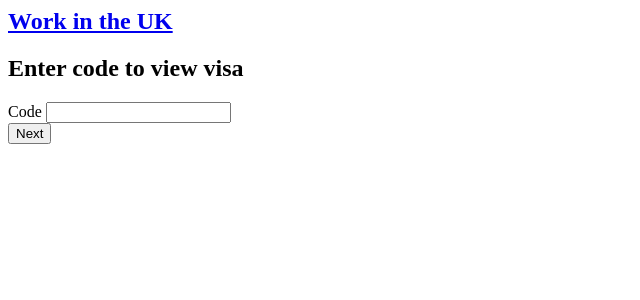
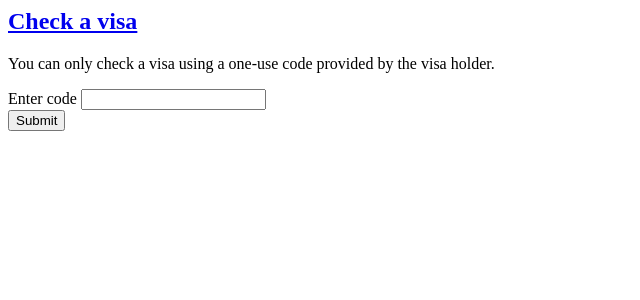
Before and after one commit to sausages-of-the-future/work-uk, a Flask app: template work_uk/templates/check_code.html in a window 1280 px wide. Shown: the top 300 px of the page, without its empty margins (0-640 px from the left). Run offline with Flask 2, Linux system fonts and the light colour scheme; the template is opened without the code that fills it: values that come from a table or form of the project are taken from there, others are empty; parts of the project's set-up code (start-up, migrations or seed data) failed here and were passed over; some libraries are stand-ins or nearby versions.

Commit message:
slightly  better copy

```diff
--- a/work_uk/forms.py
+++ b/work_uk/forms.py
@@ -3,4 +3,4 @@ from flask_wtf import Form
 from wtforms import TextField, validators
 
 class CheckCode(Form):
-    code = TextField('Code', validators=[validators.required()])
+    code = TextField('Enter code', validators=[validators.required()])
--- a/work_uk/templates/base_transaction.html
+++ b/work_uk/templates/base_transaction.html
@@ -4,7 +4,7 @@
 {% block content %}
   <div class="header service">
     <nav class="top-bar" data-topbar>
-      <h1><a href="/">Work in the UK</a></h1>
+    <h1 class="title"><img id="header_crown" src="{{ config.WWW_BASE_URL + '/static/images/crown_white.png'}}"/>{% block header_title %}<a href="/">Start an organisation</a>{% endblock %}</h1>
     </nav>
   </div>
   {% with messages = get_flashed_messages(with_categories=true) %}
--- a/work_uk/templates/check_code.html
+++ b/work_uk/templates/check_code.html
@@ -1,12 +1,16 @@
 {% extends "base_transaction.html" %}
+{% block header_title %}<a href="/">Check a visa</a>{% endblock %}
 {% block title %}Enter code to view visa{% endblock%}
 {% block transaction_content %}
   <div class="row">
     <div class="small-12 columns">
-     <h2>Enter code to view visa</h2>
+     <p>
+      You can only check a visa using a one-use code provided by the
+      visa holder.
+     </p>
      <form id="check_code" action="" method="post">
          {{ render_field(form.code) }}
-         <button type="submit" class="button expand">Next</button>
+         <button type="submit" class="button expand">Submit</button>
          {{ form.csrf_token }}
       </form>
     </div>
--- a/work_uk/templates/show_status_view.html
+++ b/work_uk/templates/show_status_view.html
@@ -1,9 +1,9 @@
 {% extends "base_transaction.html" %}
-{% block title %}Status check{% endblock %}
+{% block title %}Check a visa{% endblock %}
+{% block header_title %}<a href="/">Check a visa</a>{% endblock %}
 {% block transaction_content %}
   <div class="row">
     <div class="small-12 columns">
-      <h3>Status check</h3>
       <div class="panel">
         <dl>
           <dt>Name</dt>
```
Also changed, not shown: work_uk/templates/prove_status.html (+18 -6 lines), work_uk/views.py (+7 -7 lines), decorators.py (line endings or trailing spaces).
